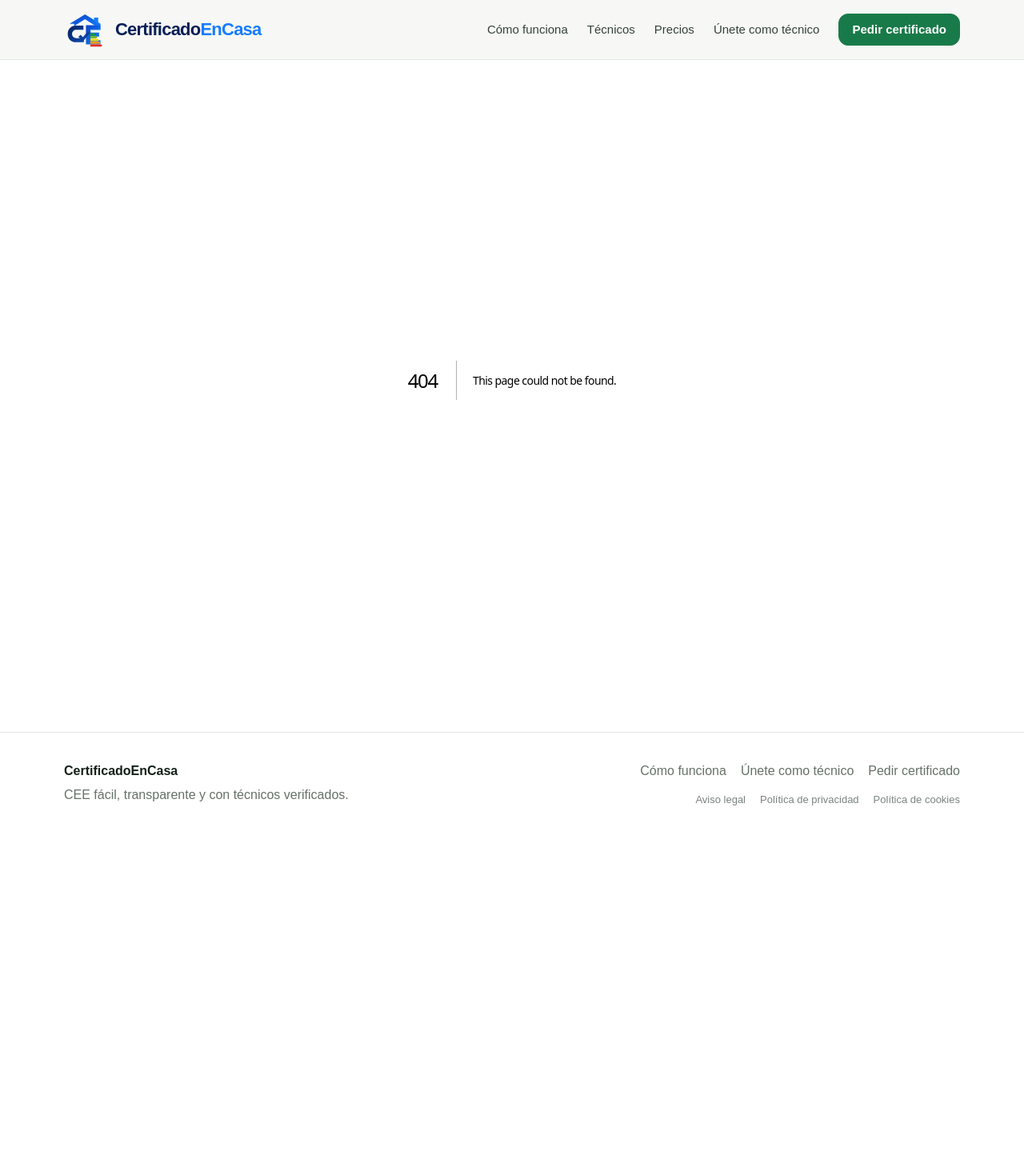
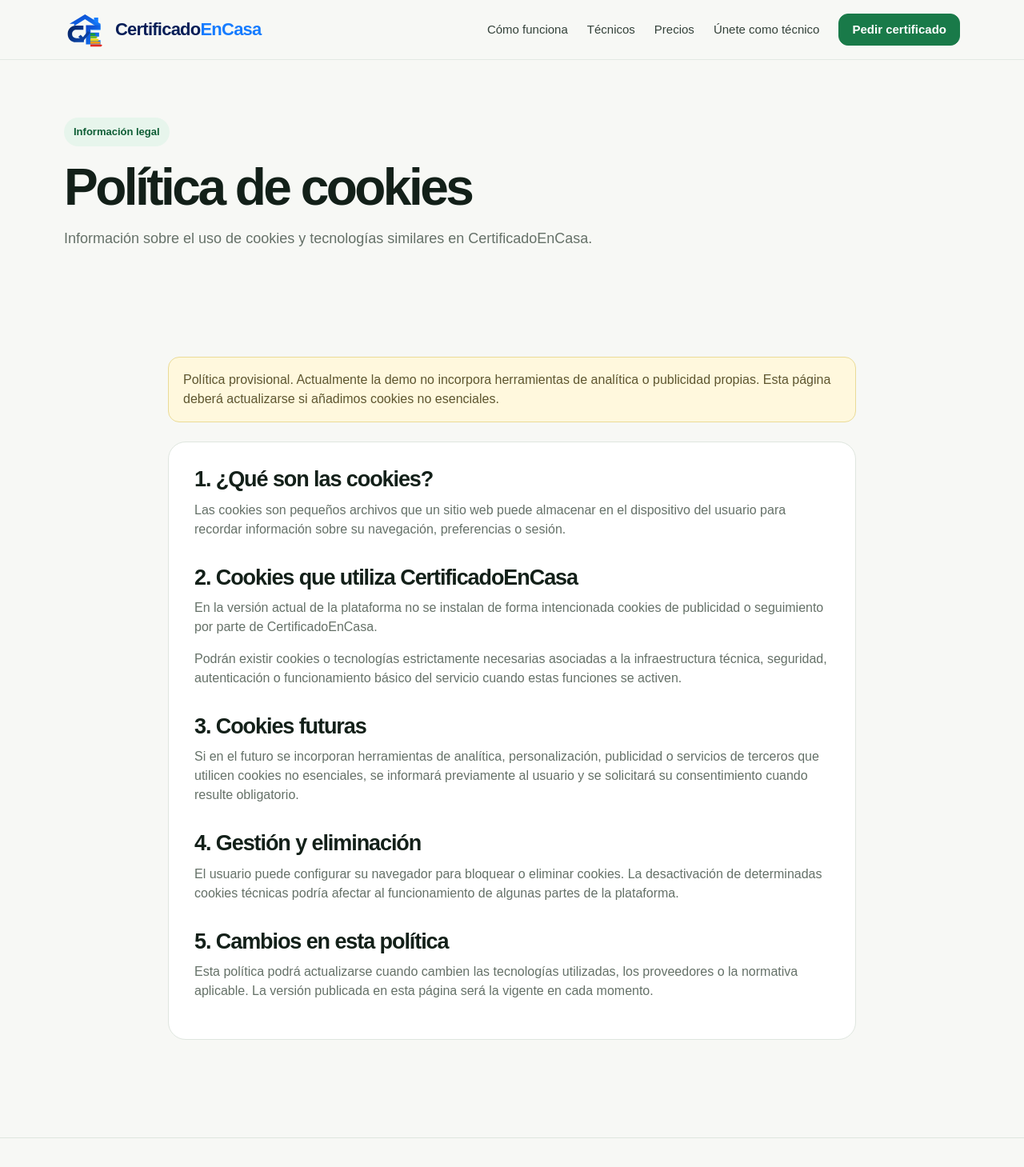
Before and after one commit to Javimenmes96/CertificadoEnCasa, a Next.js app: page /politica-de-cookies in a window 1280 px wide. Before the commit this address had no page. Shown: the top 1459 px of the page at 80% size. Before the commit the page ends 1046 px from the top, so only its background shows below. Built offline with nearby package versions, Linux system fonts and the light colour scheme.

Commit message:
Add cookie policy page

```diff
--- /dev/null
+++ b/app/politica-de-cookies/page.tsx
@@ -0,0 +1,37 @@
+export default function PoliticaCookiesPage() {
+  return (
+    <>
+      <section className="page-hero">
+        <div className="container">
+          <span className="eyebrow">Información legal</span>
+          <h1>Política de cookies</h1>
+          <p>Información sobre el uso de cookies y tecnologías similares en CertificadoEnCasa.</p>
+        </div>
+      </section>
+      <section className="section">
+        <div className="container legal-content">
+          <div className="legal-notice">
+            Política provisional. Actualmente la demo no incorpora herramientas de analítica o publicidad propias. Esta página deberá actualizarse si añadimos cookies no esenciales.
+          </div>
+          <article className="legal-card">
+            <h2>1. ¿Qué son las cookies?</h2>
+            <p>Las cookies son pequeños archivos que un sitio web puede almacenar en el dispositivo del usuario para recordar información sobre su navegación, preferencias o sesión.</p>
+
+            <h2>2. Cookies que utiliza CertificadoEnCasa</h2>
+            <p>En la versión actual de la plataforma no se instalan de forma intencionada cookies de publicidad o seguimiento por parte de CertificadoEnCasa.</p>
+            <p>Podrán existir cookies o tecnologías estrictamente necesarias asociadas a la infraestructura técnica, seguridad, autenticación o funcionamiento básico del servicio cuando estas funciones se activen.</p>
+
+            <h2>3. Cookies futuras</h2>
+            <p>Si en el futuro se incorporan herramientas de analítica, personalización, publicidad o servicios de terceros que utilicen cookies no esenciales, se informará previamente al usuario y se solicitará su consentimiento cuando resulte obligatorio.</p>
+
+            <h2>4. Gestión y eliminación</h2>
+            <p>El usuario puede configurar su navegador para bloquear o eliminar cookies. La desactivación de determinadas cookies técnicas podría afectar al funcionamiento de algunas partes de la plataforma.</p>
+
+            <h2>5. Cambios en esta política</h2>
+            <p>Esta política podrá actualizarse cuando cambien las tecnologías utilizadas, los proveedores o la normativa aplicable. La versión publicada en esta página será la vigente en cada momento.</p>
+          </article>
+        </div>
+      </section>
+    </>
+  );
+}
```
